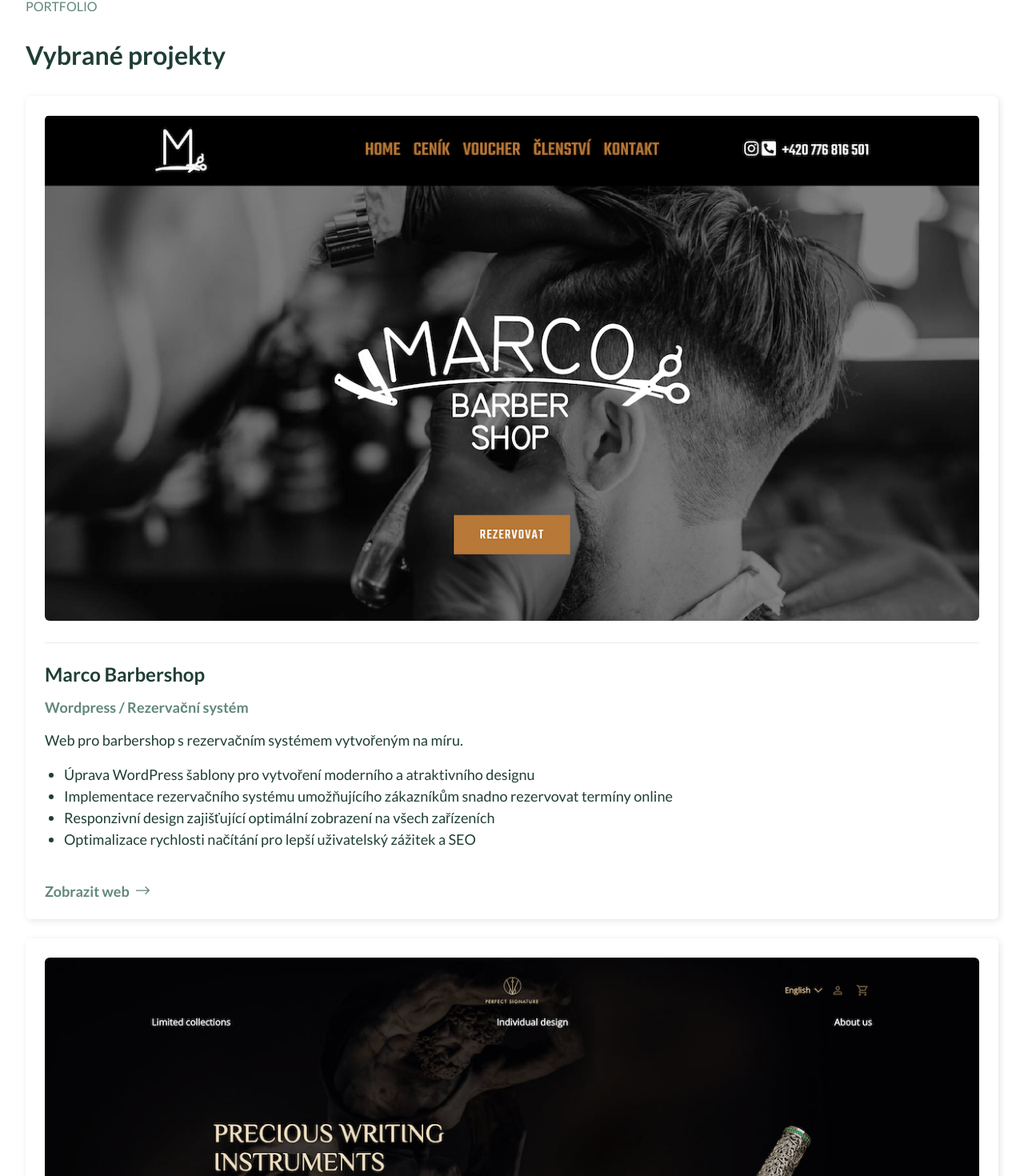
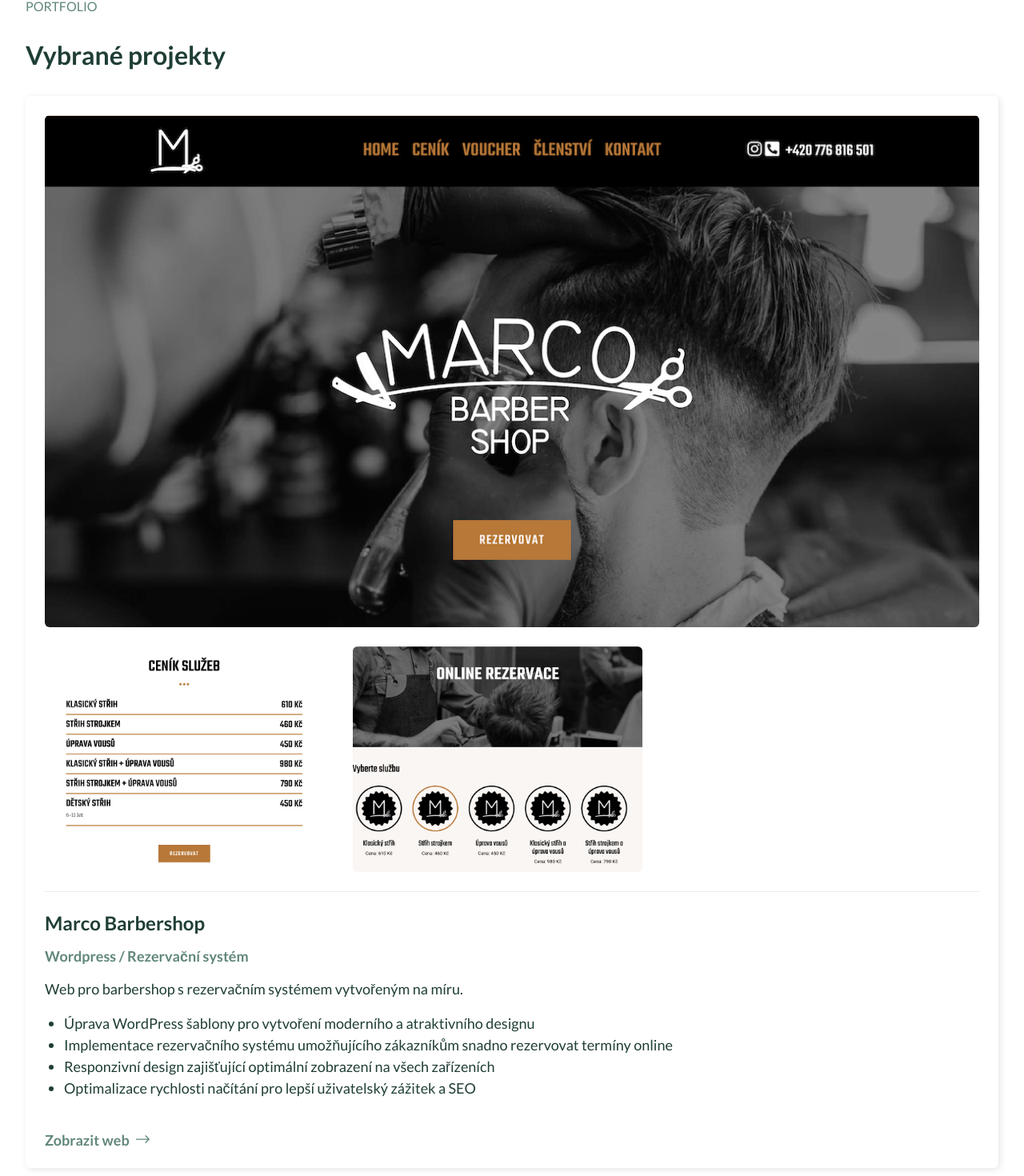
Before and after one commit to ytokarevskaya/jt-web-portfolio, a Next.js app: page / in a window 1280 px wide. Shown: the part 834-2304 px from the top of the page at 80% size. Built offline with nearby package versions, Linux system fonts and the light colour scheme.

Commit message:
Improve gallery

```diff
--- a/app/sections/portfolio/portfolio.module.scss
+++ b/app/sections/portfolio/portfolio.module.scss
@@ -49,18 +49,56 @@
   @media screen and (max-width: 1280px) {
     width: 100%;
   }
+}
 
-  .mainImage {
+.galleryImage {
+  background-size: cover;
+  background-position: center center;
+  background-repeat: no-repeat;
+  border-radius: 6px;
+  cursor: pointer;
+
+  &.mainImage {
     width: 100%;
-    height: auto;
-    cursor: pointer;
+    height: 22vw;
 
-    img {
-      width: 100%;
-      height: auto;
-      border-radius: 6px;
+    @media screen and (max-width: 1280px) {
+      height: 50vw;
     }
   }
+
+  &.previewImage {
+    width: calc(33% - var(--space-m));
+    height: 8vw;
+
+    @media screen and (max-width: 1280px) {
+      height: 22vw;
+    }
+  }
+
+  .hoverOverlay {
+    width: 100%;
+    height: 100%;
+    display: flex;
+    justify-content: center;
+    align-items: center;
+    pointer-events: none;
+    opacity: 0;
+    transition: opacity 0.3s ease;
+    background: rgba(255, 255, 255, 0.8);
+  }
+
+  &:hover {
+    .hoverOverlay {
+      opacity: 1;
+    }
+  }
+}
+
+.previews {
+  display: flex;
+  gap: var(--space-m);
+  margin-top: var(--space-m);
 }
 
 .projectCardDivider {
@@ -105,18 +143,51 @@
   display: flex;
   justify-content: center;
   align-items: center;
+  flex-direction: column;
   gap: var(--space-s);
   cursor: pointer;
+
+  @media screen and (max-width: 1280px) {
+    box-sizing: border-box;
+    padding: 0 var(--space-m);
+  }
+
+  @media screen and (max-width: 680px) {
+    padding: 0 var(--space-s);
+  }
 }
 
 .overlayContent {
   background-color: var(--white);
   box-shadow: 2px 2px 8px rgba(0, 0, 0, 0.1);
+  box-sizing: border-box;
   border-radius: 6px;
   padding: var(--space-m);
   display: flex;
   flex-direction: column;
   gap: var(--space-s);
+  width: 65vw;
+
+  @media screen and (max-width: 1280px) {
+    width: 100%;
+    max-height: calc(100vh - var(--space-l));
+  }
+
+  @media screen and (max-width: 680px) {
+    padding: var(--space-s);
+  }
+}
+
+.fullImage {
+  width: 100%;
+  height: auto;
+  border-radius: 6px;
+}
+
+.buttons {
+  display: flex;
+  justify-content: center;
+  gap: var(--space-xl);
 }
 
 .galleryButton {
@@ -132,10 +203,6 @@
   }
 }
 
-.galleryImage {
-  border-radius: 6px;
-}
-
 .imageText {
   @include paragraph;
   text-align: center;
--- a/app/sections/portfolio/portfolio.tsx
+++ b/app/sections/portfolio/portfolio.tsx
@@ -29,12 +29,14 @@ function ImageGallery ({activeProject, setActiveId, closeGallery, activeId = 0}:
 
   return (
     <div className={css.overlay} onClick={closeGallery}>
-      <div className={classnames(css.galleryButton, css.left)} onClick={showPreviousImage} />
       <div className={css.overlayContent}>
-        <Image className={css.galleryImage} src={images[activeId].path} alt={images[activeId].text} width={960} height={520} />
+        <Image className={css.fullImage} src={images[activeId].path} alt={images[activeId].text} width={960} height={520} />
         <p className={css.imageText}>{images[activeId].text}</p>
       </div>
-      <div className={css.galleryButton} onClick={showNextImage} />
+      <div className={css.buttons}>
+        <div className={classnames(css.galleryButton, css.left)} onClick={showPreviousImage} />
+        <div className={css.galleryButton} onClick={showNextImage} />
+      </div>
     </div>
   )
 }
@@ -61,9 +63,22 @@ export default function PortfolioSection() {
           {PROJECTS.map((project) => (
             <div key={project.id} className={css.projectCard}>
               <div className={css.projectGallery}>
-                <div className={css.mainImage} onClick={() => handleImageClick(project.id, 0)}>
-                  <Image src={project.images[0].path} alt={project.name} width={594} height={350} />
+                <div className={classnames(css.galleryImage, css.mainImage)} onClick={() => handleImageClick(project.id, 0)} style={{backgroundImage: `url(${project.images[0].path})`}}>
+                  <div className={css.hoverOverlay}>
+                    <Image className={css.magnifier} src="/img/magnifier.svg" alt="Magnifying Glass" width={54} height={54} />
+                  </div>
                 </div>
+                {project.images.length > 1 && (
+                  <div className={css.previews}>
+                    {project.images.slice(1, 3).map((image, index) => (
+                      <div key={index} onClick={() => handleImageClick(project.id, index + 1)} className={classnames(css.galleryImage, css.previewImage)} style={{backgroundImage: `url(${image.path})`}}>
+                        <div className={css.hoverOverlay}>
+                          <Image className={css.magnifier} src="/img/magnifier.svg" alt="Magnifying Glass" width={54} height={54} />
+                        </div>
+                      </div>
+                    ))}
+                  </div>
+                )}
               </div>
               <div className={css.projectCardDivider} />
               <div className={css.projectDescription}>
```
Also changed, not shown: public/img/magnifier.svg (added).
